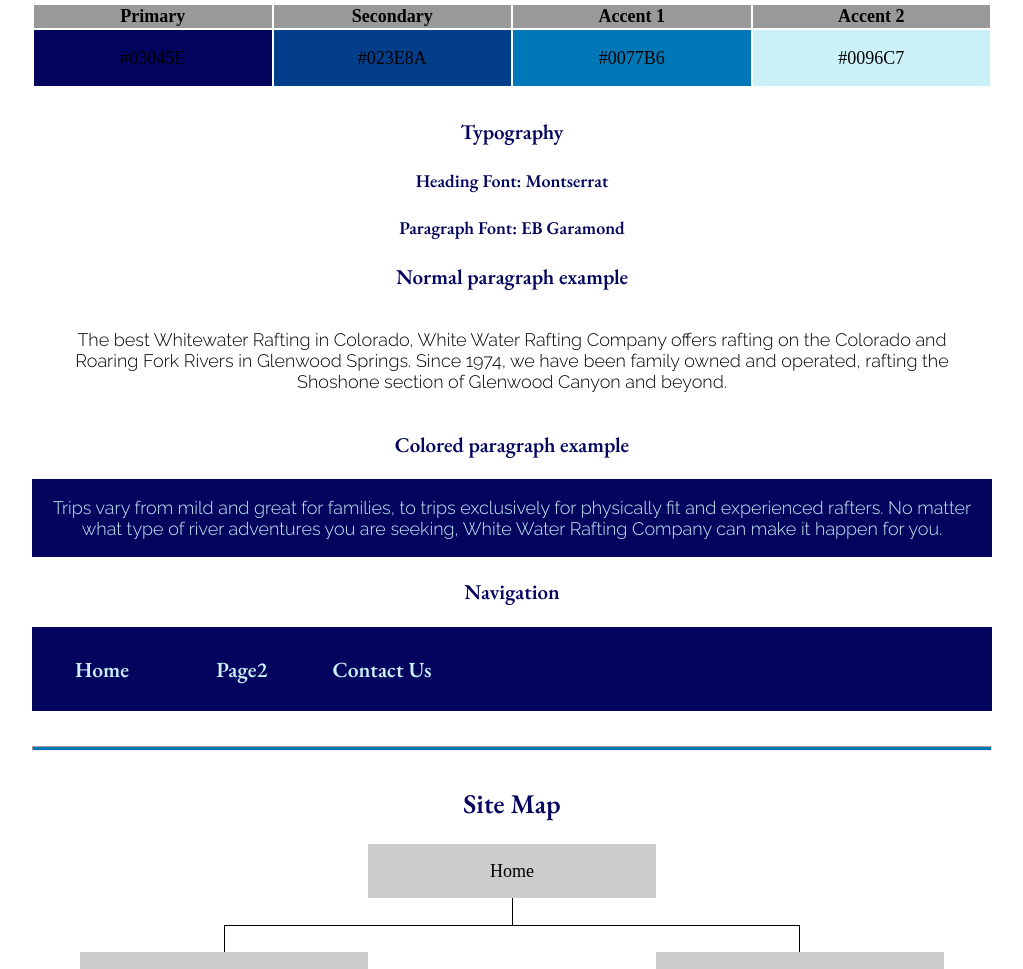
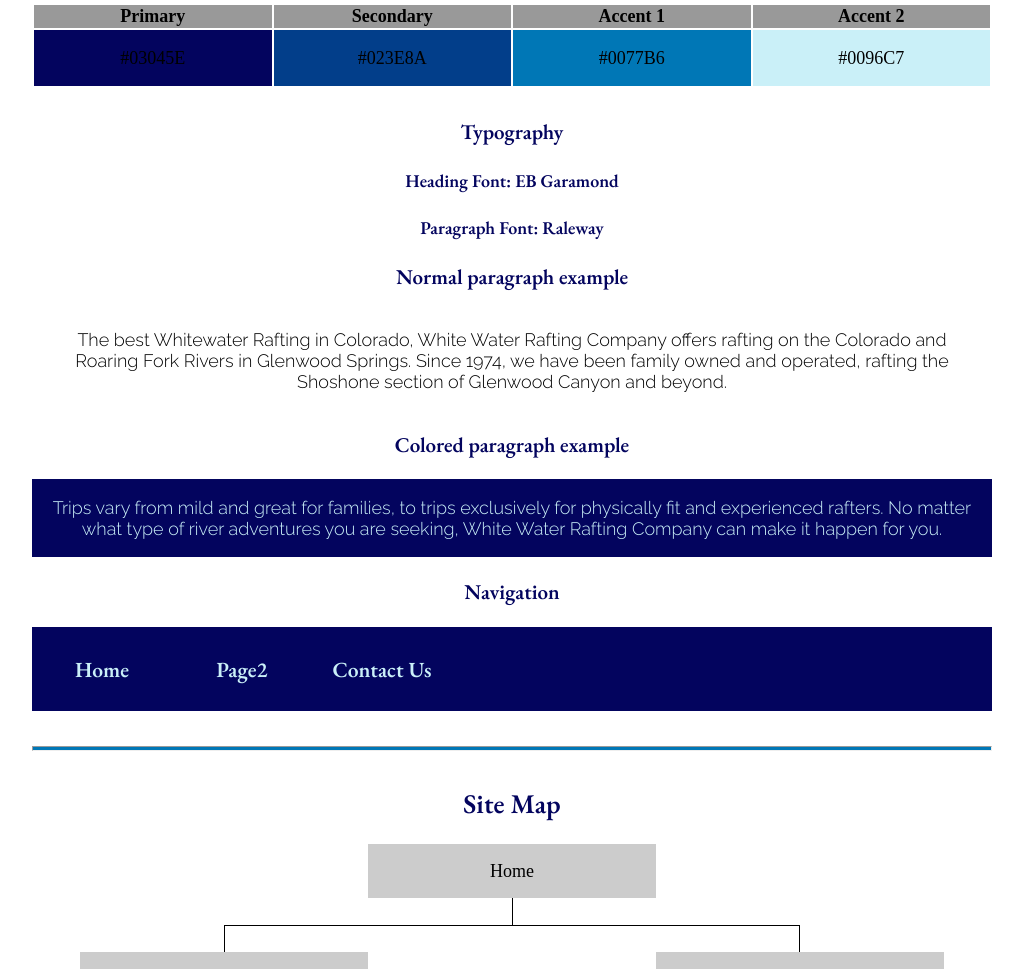
Before and after one commit to wjmanzon/wdd130, a plain HTML site: page wwr/site-plan-rafting.html in a window 1280 px wide. Shown: the part 1645-2614 px from the top of the page, without its empty margins (128-1151 px from the left). Drawn offline with nearby package versions, Linux system fonts and the light colour scheme.

Commit message:
minor changes

```diff
--- a/wwr/site-plan-rafting.html
+++ b/wwr/site-plan-rafting.html
@@ -76,11 +76,11 @@
         <!-- Chose a font for your paragraphs (body copy) and headlines. What font(s) have you chosen? Think also about which of your colors above you might use for background and font colors. -->
 
         <h4>
-            Heading Font: Montserrat
+            Heading Font: EB Garamond
             <!-- changed this -->
         </h4>
         <h4>
-            Paragraph Font: EB Garamond
+            Paragraph Font: Raleway
             <!-- changed this -->
         </h4>
         <h3>Normal paragraph example</h3>
```
